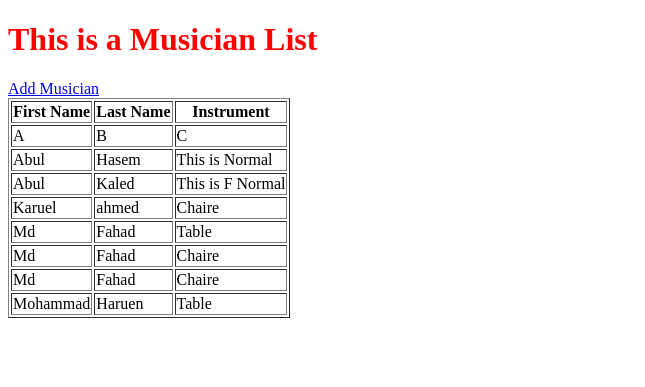
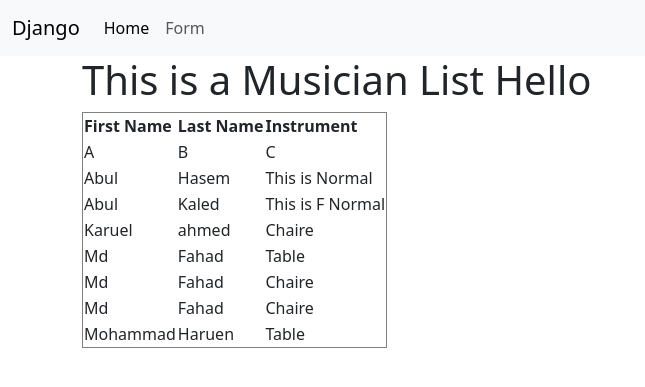
Before and after one commit to MdFahad23/Django_Project, a Django app: page / in a window 1280 px wide. Shown: the top 387 px of the page, without its empty margins (0-645 px from the left). Run offline with Django 4.2, Linux system fonts and the light colour scheme; data comes from the database, SQL or seed files in the repository.

Commit message:
Template inheritae and Filter

```diff
--- /dev/null
+++ b/Django_project/Home/templatetags/my_filter.py
@@ -0,0 +1,8 @@
+from django import template
+
+register = template.Library()
+
+def my_filter(value):
+    return value + ' ' + 'Hello'
+
+register.filter('Custom_filter', my_filter)
--- /dev/null
+++ b/Django_project/Templates/Home/base.html
@@ -0,0 +1,65 @@
+<!DOCTYPE html>
+<html lang="en">
+  <head>
+    <meta charset="utf-8" />
+    <meta name="viewport" content="width=device-width, initial-scale=1" />
+    <title>Bootstrap demo</title>
+    <link
+      href="https://cdn.jsdelivr.net/npm/bootstrap@5.3.0-alpha1/dist/css/bootstrap.min.css"
+      rel="stylesheet"
+      integrity="sha384-GLhlTQ8iRABdZLl6O3oVMWSktQOp6b7In1Zl3/Jr59b6EGGoI1aFkw7cmDA6j6gD"
+      crossorigin="anonymous"
+    />
+  </head>
+  <body>
+    <nav class="navbar navbar-expand-lg bg-body-tertiary">
+      <div class="container-fluid">
+        <a class="navbar-brand" href="#">Django</a>
+        <button
+          class="navbar-toggler"
+          type="button"
+          data-bs-toggle="collapse"
+          data-bs-target="#navbarNav"
+          aria-controls="navbarNav"
+          aria-expanded="false"
+          aria-label="Toggle navigation"
+        >
+          <span class="navbar-toggler-icon"></span>
+        </button>
+        <div class="collapse navbar-collapse" id="navbarNav">
+          <ul class="navbar-nav">
+            <li class="nav-item">
+              <a
+                class="nav-link active"
+                aria-current="page"
+                href="{% url 'Home:Home' %}"
+                >Home</a
+              >
+            </li>
+            <li class="nav-item">
+              <a class="nav-link" href="{% url 'Home:form' %}">Form</a>
+            </li>
+          </ul>
+        </div>
+      </div>
+    </nav>
+
+    <div class="container">{% block block_body %} {% endblock %}</div>
+
+    <script
+      src="https://cdn.jsdelivr.net/npm/bootstrap@5.3.0-alpha1/dist/js/bootstrap.bundle.min.js"
+      integrity="sha384-w76AqPfDkMBDXo30jS1Sgez6pr3x5MlQ1ZAGC+nuZB+EYdgRZgiwxhTBTkF7CXvN"
+      crossorigin="anonymous"
+    ></script>
+    <script
+      src="https://cdn.jsdelivr.net/npm/@popperjs/core@2.11.6/dist/umd/popper.min.js"
+      integrity="sha384-oBqDVmMz9ATKxIep9tiCxS/Z9fNfEXiDAYTujMAeBAsjFuCZSmKbSSUnQlmh/jp3"
+      crossorigin="anonymous"
+    ></script>
+    <script
+      src="https://cdn.jsdelivr.net/npm/bootstrap@5.3.0-alpha1/dist/js/bootstrap.min.js"
+      integrity="sha384-mQ93GR66B00ZXjt0YO5KlohRA5SY2XofN4zfuZxLkoj1gXtW8ANNCe9d5Y3eG5eD"
+      crossorigin="anonymous"
+    ></script>
+  </body>
+</html>
--- a/Django_project/Templates/Home/index.html
+++ b/Django_project/Templates/Home/index.html
@@ -1,17 +1,7 @@
 <!DOCTYPE html>
-{% load static %}
-<html lang="en">
-  <head>
-    <meta charset="UTF-8" />
-    <meta http-equiv="X-UA-Compatible" content="IE=edge" />
-    <meta name="viewport" content="width=device-width, initial-scale=1.0" />
-    <link rel="styleSheet" href="{%static 'Home/css/style.css'%}" />
-    <title>Home</title>
-  </head>
-  <body>
-    <h1>{{text_1}}</h1>
+{% extends 'Home/base.html' %} {% block block_body %} {% load my_filter %}
 
-    <a href="{% url 'Home:form' %}">Add Musician</a>
+<h1>{{text_1|Custom_filter}}</h1>
 
 <table border="1">
   <tr>
@@ -29,6 +19,4 @@
   {% endfor %}
 </table>
 
-    <!-- <img src="{%static 'Home/Image/Banner5.jpg'%}" /> -->
-  </body>
-</html>
+{% endblock %}
```
Also changed, not shown: Django_project/Templates/Home/Form.html (+4 -12 lines), Django_project/Home/templatetags/__init__.py (added). Lines whose indentation alone changed are shown as unchanged.
